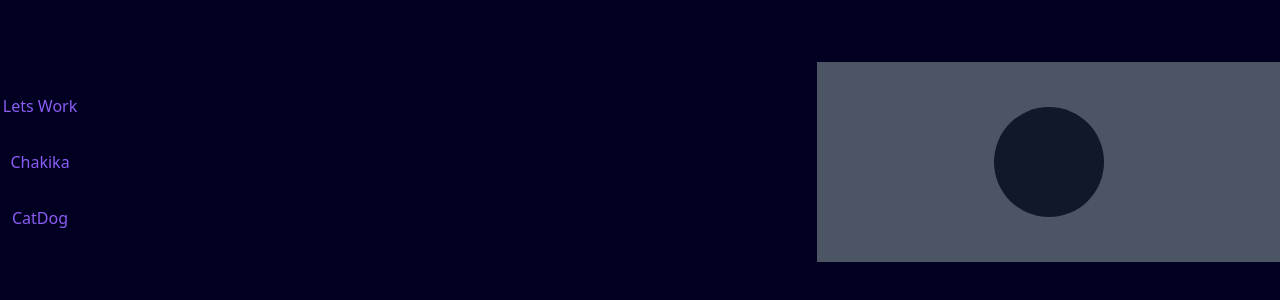
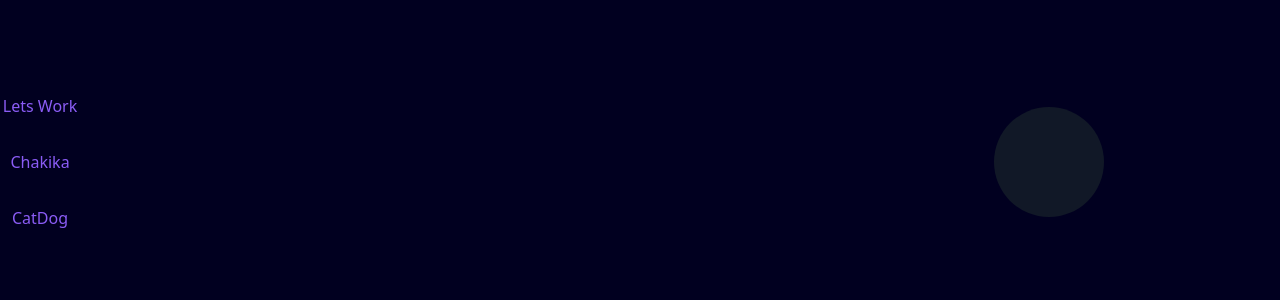
Before and after one commit to aryankarim/aryan-portfolio, a React (Create React App) app: page / in a window 1280 px wide. Shown: the part 238-538 px from the top of the page. Built offline with nearby package versions, Linux system fonts and the light colour scheme.

Commit message:
fix(style): remove text selection

```diff
--- a/src/components/Routes/HomePage.js
+++ b/src/components/Routes/HomePage.js
@@ -8,7 +8,7 @@ export default function HomePage() {
         <AnimateProjectTitle>Chakika</AnimateProjectTitle>
         <AnimateProjectTitle>CatDog</AnimateProjectTitle>
       </div>
-      <div className="flex justify-center items-center col-end-4 bg-gray-600">
+      <div className="flex justify-center items-center col-end-4">
         <div
           className="bg-gray-900 rounded-full"
           style={{ height: "110px", width: "110px" }}
--- a/src/index.css
+++ b/src/index.css
@@ -4,4 +4,5 @@
 
 html {
   background-color: #010020;
+  user-select:none;
 }
```
